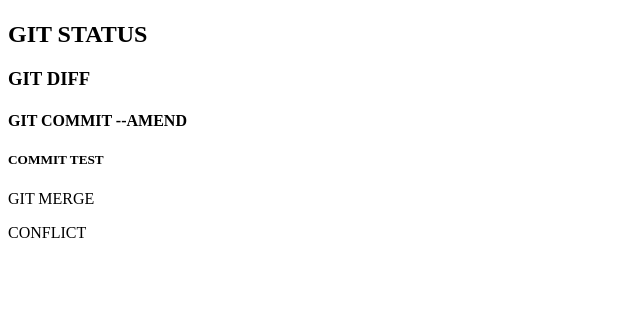
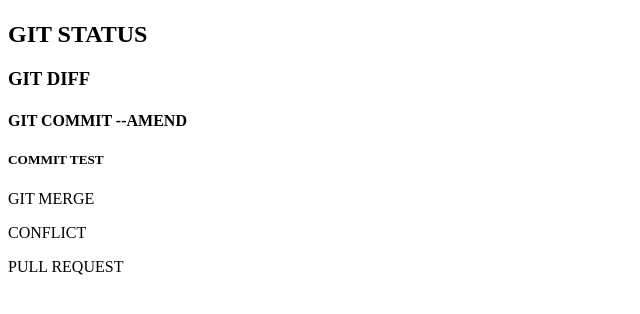
Before and after one commit to lefteye9/git_tutrial, a plain HTML site: page index.html in a window 1280 px wide. Shown: the part 54-368 px from the top of the page, without its empty margins (0-640 px from the left). Drawn offline with Linux system fonts and the light colour scheme.

Commit message:
プルリクエストを追加。

```diff
--- a/index.html
+++ b/index.html
@@ -11,3 +11,5 @@
 <p>GIT MERGE</p>
 
 <p>CONFLICT</p>
+
+<p>PULL REQUEST</p>
```
